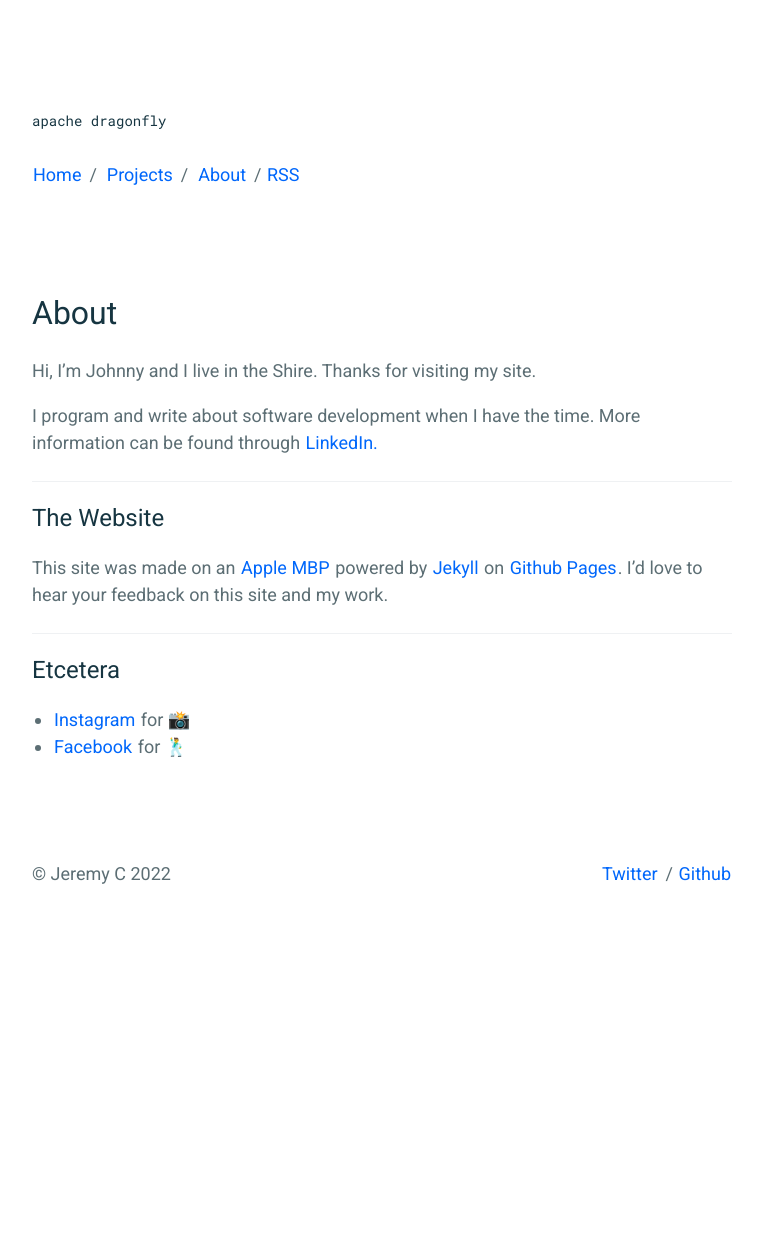
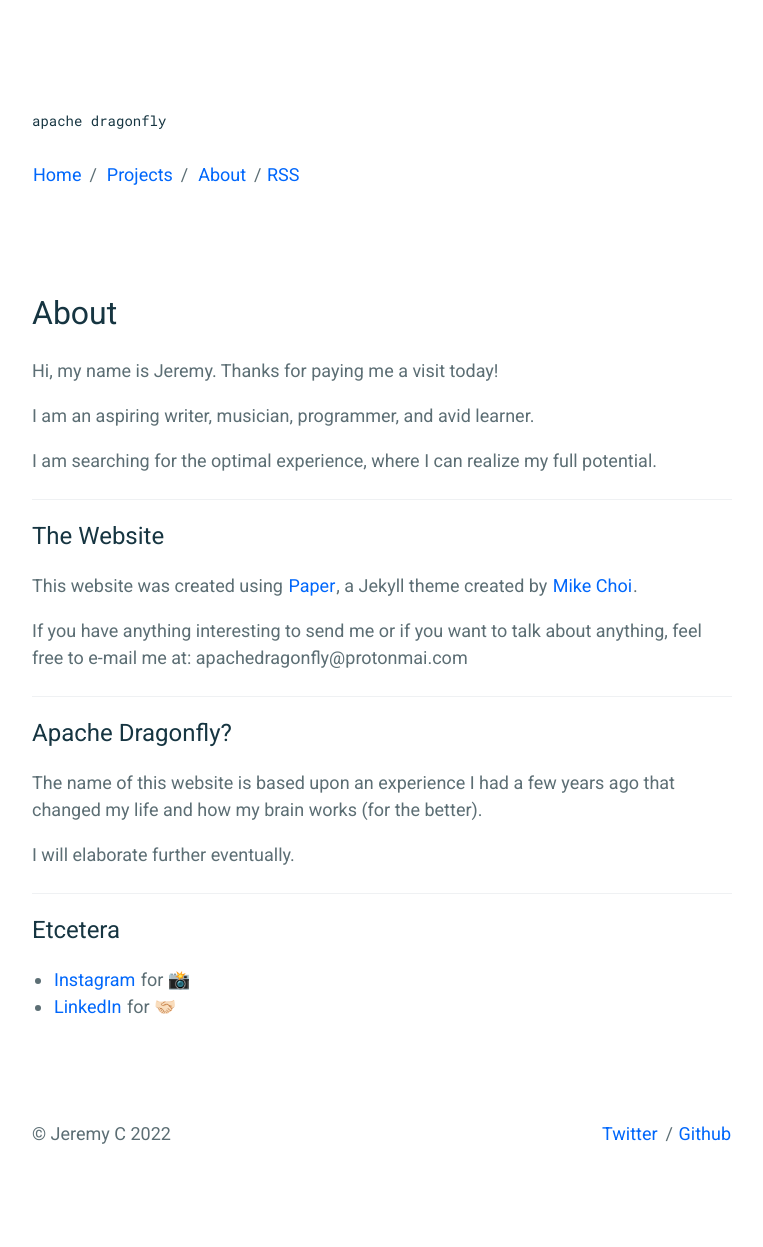
Before and after one commit to apachedragonfly/apachedragonfly.github.io, a Jekyll site: the page built from _pages/about.md, in a window 1280 px wide. Shown: the whole page, without its empty margins (258-1021 px from the left). Built offline with Jekyll 4.4.1, drawn with Linux system fonts in a browser that asks for light colours; before the commit the page ends 987 px from its top, so only the background shows below that.

Commit message:
Update about.md

```diff
--- a/_pages/about.md
+++ b/_pages/about.md
@@ -3,19 +3,31 @@ layout: content
 title: About
 permalink: /about/
 ---
-Hi, I'm Johnny and I live in the Shire. Thanks for visiting my site.
+Hi, my name is Jeremy.
+Thanks for paying me a visit today!
 
-I program and write about software development when I have the time. More information can be found through <a href="https://www.linkedin.com/" data-network="LinkedIn" data-proofer-ignore>LinkedIn.</a>
+I am an aspiring writer, musician, programmer, and avid learner.
+
+I am searching for the optimal experience, where I can realize my full potential.
 
 ----
 
 ## The Website
-This site was made on an [Apple MBP](https://www.apple.com/) powered by [Jekyll](https://jekyllrb.com) on [Github Pages](https://pages.github.com).
-I'd love to hear your feedback on this site and my work.
+This website was created using <a href="https://github.com/mkchoi212/paper-jekyll-theme">Paper</a>, a Jekyll theme created by <a href="https://deadbeef.me">Mike Choi</a>.
+
+If you have anything interesting to send me or if you want to talk about anything, feel free to e-mail me at: apachedragonfly@protonmai.com
+
+----
+
+## Apache Dragonfly?
+
+The name of this website is based upon an experience I had a few years ago that changed my life and how my brain works (for the better).
+
+I will elaborate further eventually.
 
 ----
 
 ## Etcetera
 
-- [Instagram](https://www.instagram.com/) for 📸
-- [Facebook](https://www.facebook.com/) for 🕺
+- [Instagram](https://www.instagram.com/jeremycsaunders) for 📸
+- [LinkedIn](https://www.linkedin.com/in/jeremycsaunders) for 🤝🏻
```
